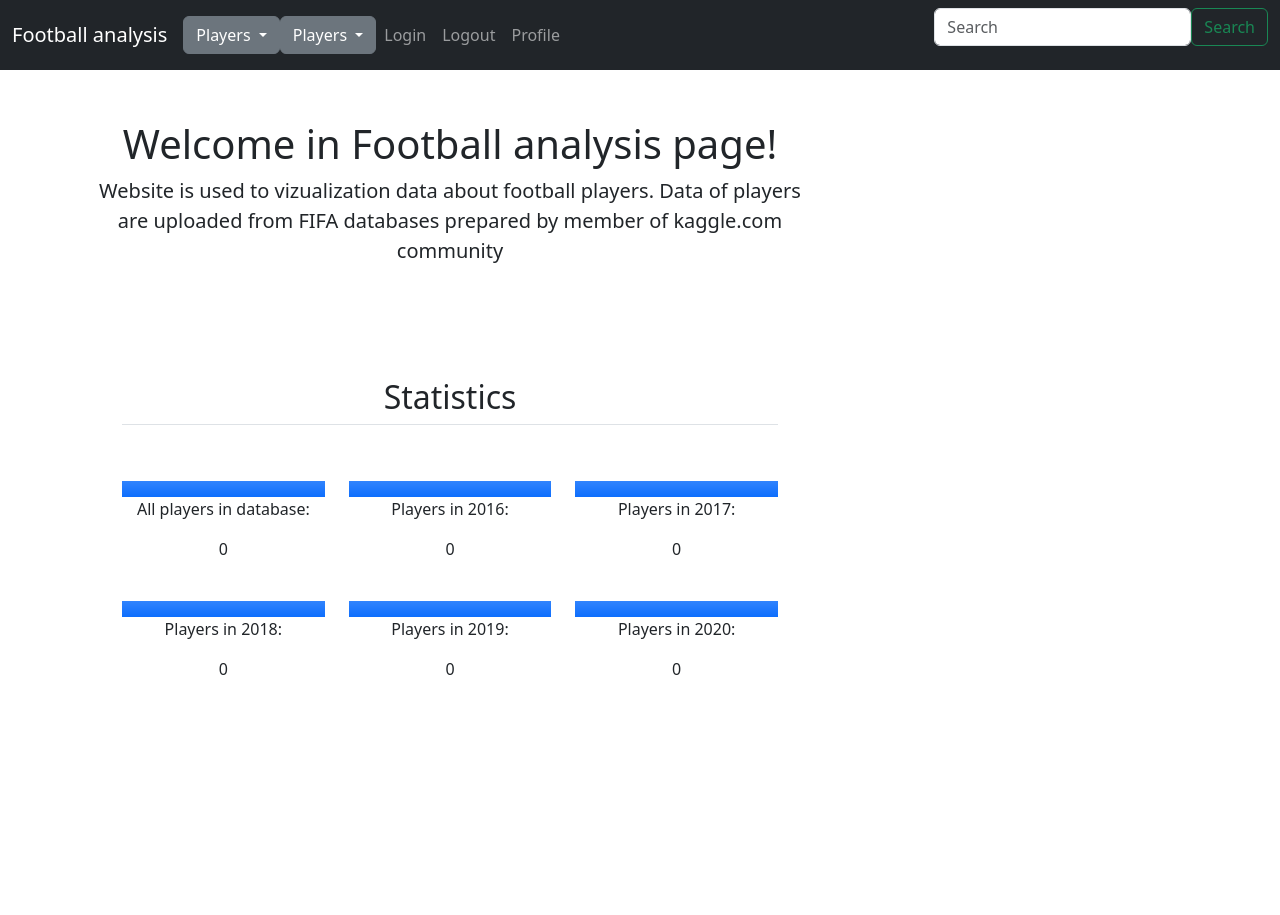
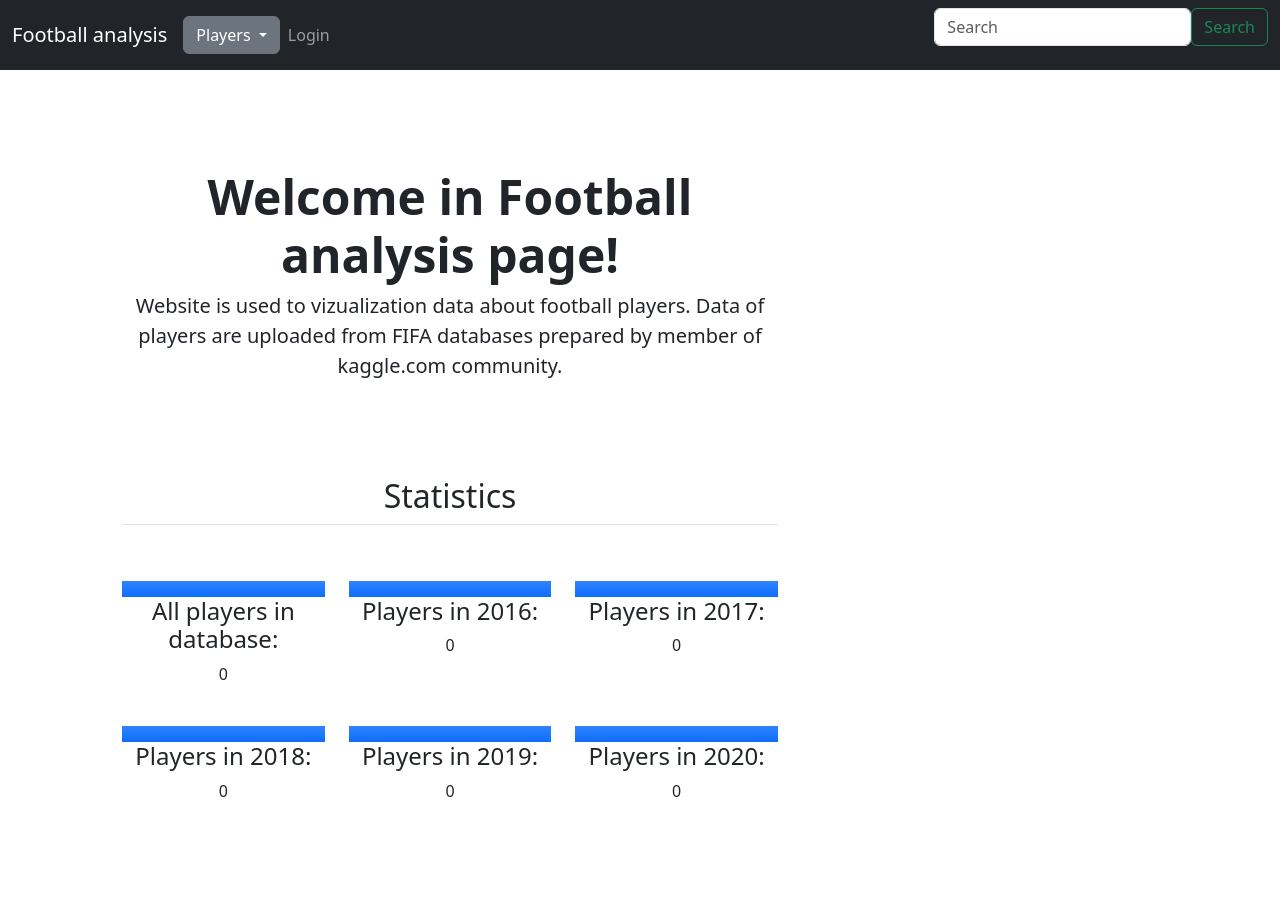
Before and after one commit to Arthemyst/Football_analysis, a Django app: page / in a window 1280 px wide. Before the commit the page ends 675 px from the top, so only its background shows below. Run offline with Django 3.2, Linux system fonts and the light colour scheme; data that the repository does not hold is empty; some libraries are stand-ins or nearby versions.

Commit message:
Modify login and logout display.

```diff
--- a/src/conf/urls.py
+++ b/src/conf/urls.py
@@ -21,6 +21,6 @@ urlpatterns = [
     path("", include("players.urls")),
     path("admin/", admin.site.urls),
     path('accounts/', include('django.contrib.auth.urls')),
-    path('accounts/', include('players.urls')),
+    path('', include('players.urls')),
 
 ]
--- a/src/players/templates/players/base.html
+++ b/src/players/templates/players/base.html
@@ -58,28 +58,11 @@
                             <li><a class="dropdown-item" href="{% url 'midfielder-list' %}">Midfielders</a></li>
                         </ul>
                     </div>
-                    <div class="dropdown">
-                        <button class="btn btn-secondary dropdown-toggle" type="button" id="dropdownMenuButton1"
-                            data-bs-toggle="dropdown" aria-expanded="false">
-                            Players
-                        </button>
-                        <ul class="dropdown-menu" aria-labelledby="dropdownMenuButton1">
-                            <li><a class="dropdown-item" href="{% url 'player-list' %}">All players</a></li>
-                            <li><a class="dropdown-item" href="{% url 'midfielder-list' %}">Midfielders</a></li>
-                        </ul>
-                    </div>
 
 
 
 
-                    </ul>
-                    <ul class="navbar-nav mr-auto">
-                        <li class="nav-item active">
-                            <a class="nav-link" href="{% url 'login' %}">Login</a>
-                        </li>
-
-                    </ul>
-                    </ul>
+                    {% if user.is_authenticated %}
                     <ul class="navbar-nav mr-auto">
                         <li class="nav-item active">
                             <a class="nav-link" href="{% url 'logout' %}">Logout</a>
@@ -92,6 +75,19 @@
                         </li>
 
                     </ul>
+
+                    {% else %}
+                    </ul>
+                    <ul class="navbar-nav mr-auto">
+                        <li class="nav-item active">
+                            <a class="nav-link" href="{% url 'login' %}">Login</a>
+                        </li>
+
+                    </ul>
+                    </ul>
+                    {% endif %}
+
+
                 </div>
 
                 <form class="d-flex">
@@ -104,7 +100,7 @@
 
         </nav>
     </header>
-    <div class="content container text-center">
+    <div class="content container">
         <div class="row">
             <div class="col-md-8">
 
--- a/src/players/templates/players/index.html
+++ b/src/players/templates/players/index.html
@@ -1,18 +1,21 @@
 {% extends 'players/base.html' %}
 {% block content %}
+<link href="/docs/5.0/dist/css/bootstrap.min.css" rel="stylesheet">
+<link href="heroes.css" rel="stylesheet">
+<link rel="manifest" href="/docs/5.0/assets/img/favicons/manifest.json">
+<link rel="mask-icon" href="/docs/5.0/assets/img/favicons/safari-pinned-tab.svg" color="#7952b3">
 
+<body>
 
-
-
-<body class="text-center">
-
-  <main class="form-signin">
+  <main>
 
     <main class="px-3 text-center">
-      <h1>Welcome in Football analysis page!</h1>
-      <p class="lead">Website is used to vizualization data about football players. Data of players are uploaded from
-        FIFA databases prepared by member of kaggle.com community</p>
-      <br><br>
+      <div class="px-4  my-5 text-center">
+        <h1 class="display-5 fw-bold">Welcome in Football analysis page!</h1>
+        <p class="lead">Website is used to vizualization data about football players. Data of players are uploaded from
+          FIFA databases prepared by member of kaggle.com community.</p>
+      </div>
+
 
       <div class="container px-4 py-5 text-center" id="featured-3">
         <h2 class="pb-2 border-bottom">Statistics</h2>
@@ -24,7 +27,7 @@
                 <use xlink:href="#collection" />
               </svg>
             </div>
-            <p>All players in database:</p>
+            <h4>All players in database:</h4>
             <p>{{players_count}}</p>
           </div>
 
@@ -34,7 +37,7 @@
                 <use xlink:href="#people-circle" />
               </svg>
             </div>
-            <p>Players in 2016:</p>
+            <h4>Players in 2016:</h4>
             <p>{{2016_count}}</p>
           </div>
 
@@ -44,7 +47,7 @@
                 <use xlink:href="#toggles2" />
               </svg>
             </div>
-            <p>Players in 2017:</p>
+            <h4>Players in 2017:</h4>
             <p>{{2017_count}}</p>
           </div>
 
@@ -54,7 +57,7 @@
                 <use xlink:href="#toggles2" />
               </svg>
             </div>
-            <p>Players in 2018:</p>
+            <h4>Players in 2018:</h4>
             <p>{{2018_count}}</p>
           </div>
 
@@ -64,7 +67,7 @@
                 <use xlink:href="#toggles2" />
               </svg>
             </div>
-            <p>Players in 2019:</p>
+            <h4>Players in 2019:</h4>
             <p>{{2019_count}}</p>
           </div>
 
@@ -74,7 +77,7 @@
                 <use xlink:href="#toggles2" />
               </svg>
             </div>
-            <p>Players in 2020:</p>
+            <h4>Players in 2020:</h4>
             <p>{{2020_count}}</p>
           </div>
 
--- a/src/players/templates/players/midfielder_list.html
+++ b/src/players/templates/players/midfielder_list.html
@@ -2,9 +2,10 @@
 {% block content %}
 <ul>
     {% for player in midfielder %}
-    <li><a href="{% url 'player-detail' player.id %}">{{ midfielder.player }}</a></li>
+    <li><a href="{% url 'player-detail' midfielder.id %}">{{ midfielder.player }}</a></li>
     {% endfor %}
 </ul>
+
 <div class="pagination">
     <span class="step-links">
         {% if page_obj.has_previous %}
--- a/src/players/templates/registration/login.html
+++ b/src/players/templates/registration/login.html
@@ -6,7 +6,7 @@
     <form action="" method="post">
         {% csrf_token %}
         {{ form.as_p }}
-        <button class="w-100 btn btn-lg btn-primary" type="submit" value="Login">Login</button>
+        <button class="btn btn-lg btn-primary" type="submit" value="Login">Login</button>
     </form>
 </main>
 {% endblock %}
--- a/src/players/templates/registration/profile.html
+++ b/src/players/templates/registration/profile.html
@@ -10,6 +10,7 @@
 <button type="button" class="btn btn-light"><a href="{% url 'logout' %}">Logout</a></button>
 <br><br>
 {% else %}
+<p>For details about profile you need sign in.</p>
 <a href="{% url 'login' %}">Login</a>
 <br><br>
 <br><br>
--- a/src/players/views.py
+++ b/src/players/views.py
@@ -40,7 +40,6 @@ class PlayerDetailView(DetailView):
         context = super().get_context_data(**kwargs)
         context['pace_per_year'] = PlayerStatistics.objects.filter(player=self.get_object()).values_list("year", "overall")
         context['team_position'] = PlayerStatistics.objects.filter(player=self.get_object()).values_list("team_position")
-        context['players_count'] = Player.objects.all().count()
 
         return context
 
@@ -52,7 +51,7 @@ class MidfielderListView(ListView):
 
     def get_context_data(self, **kwargs: Any) -> Dict[str, Any]:
         context = super().get_context_data(**kwargs)
-        context['team_position'] = PlayerStatistics.objects.filter(team_position="LAM")
+        context['team_position'] = PlayerStatistics.objects.filter(team_position='LS')
 
         return context
 
```
